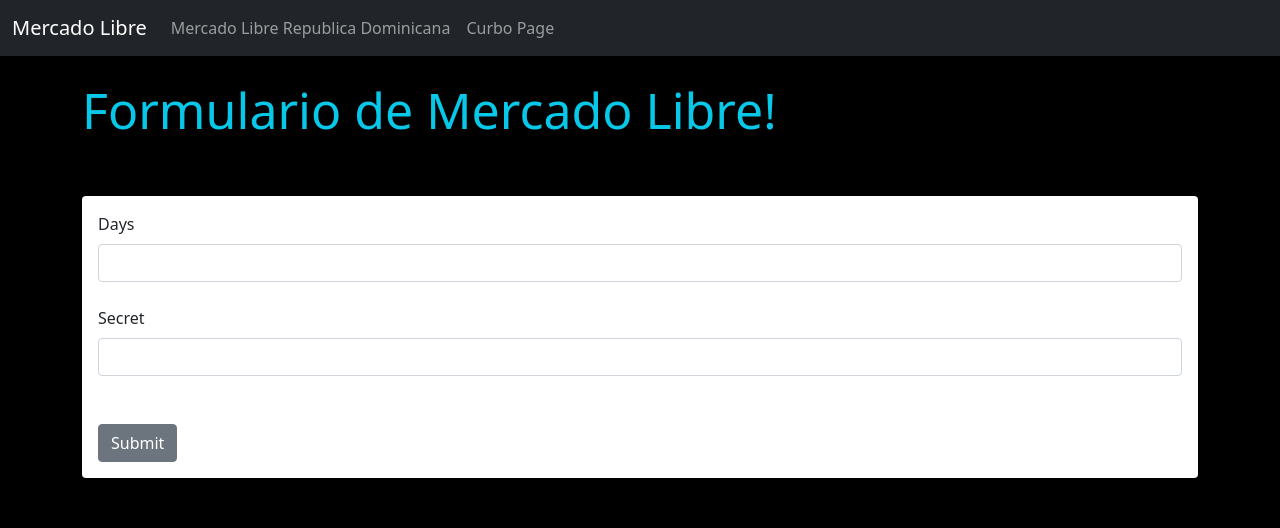
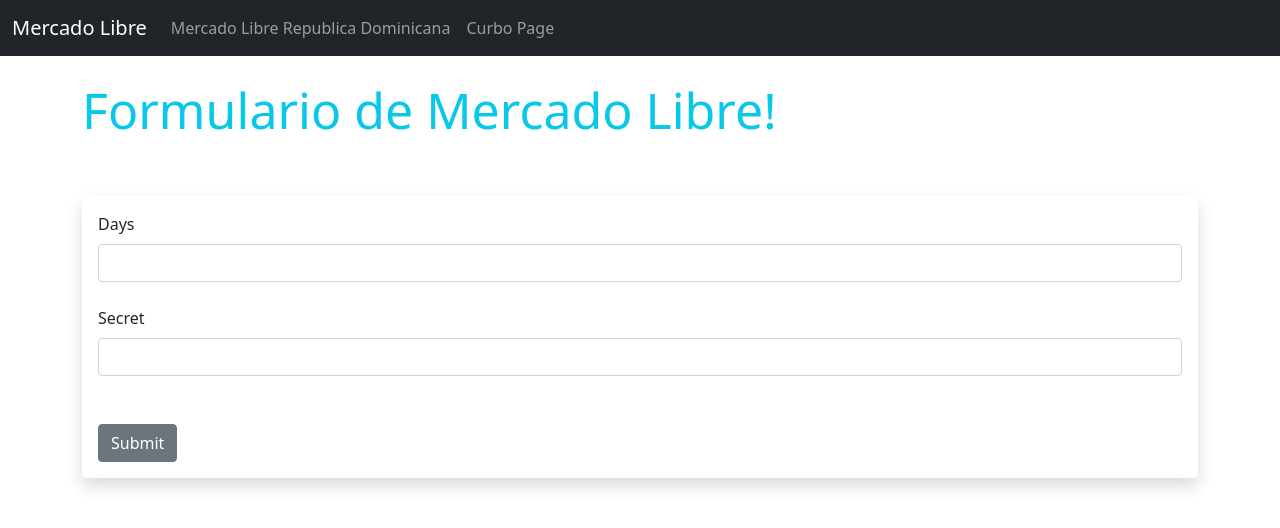
Before and after one commit to bujosa/aldebaran, a Flask app: page /form-rd in a window 1280 px wide. Shown: the top 528 px of the page. Run offline with Flask 2, Linux system fonts and the light colour scheme; parts of the project's set-up code (start-up, migrations or seed data) failed here and were passed over; some libraries are stand-ins or nearby versions.

Commit message:
Fix style

```diff
--- a/static/css/style.css
+++ b/static/css/style.css
@@ -10,12 +10,12 @@
 
 
 body {
-	background: #000000;
+	background: #ffffff;
 }
 
 #demo{
 	font-size: 12px;
-	color: rgb(13, 13, 22);
+	color: rgb(255, 255, 255);
 }
 
 * {
```
